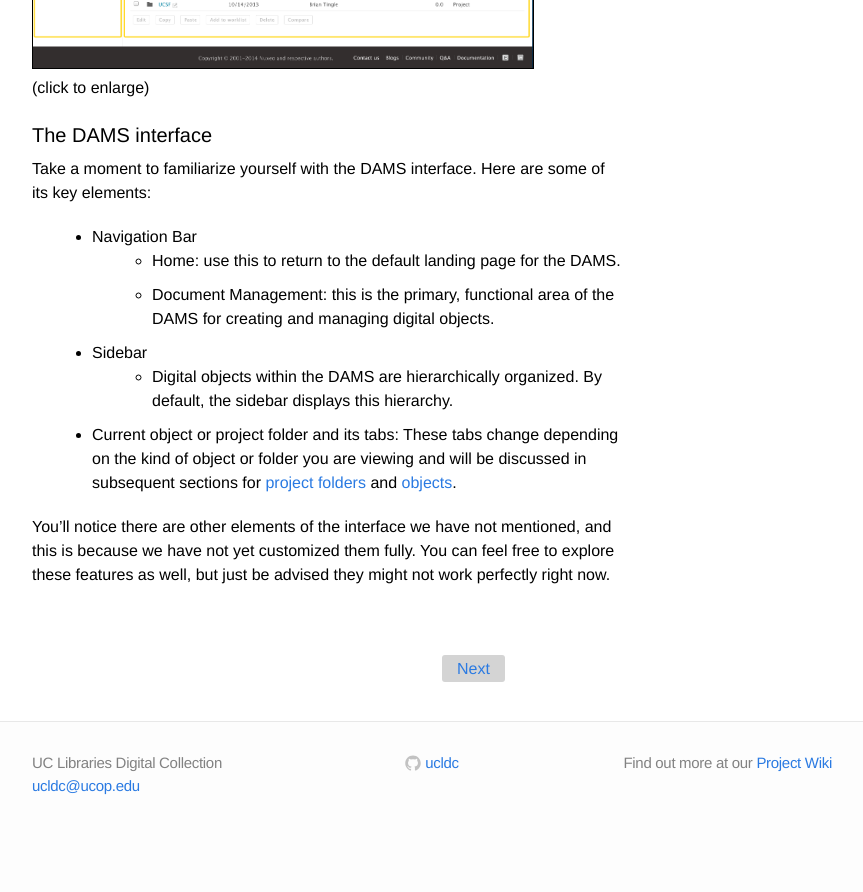
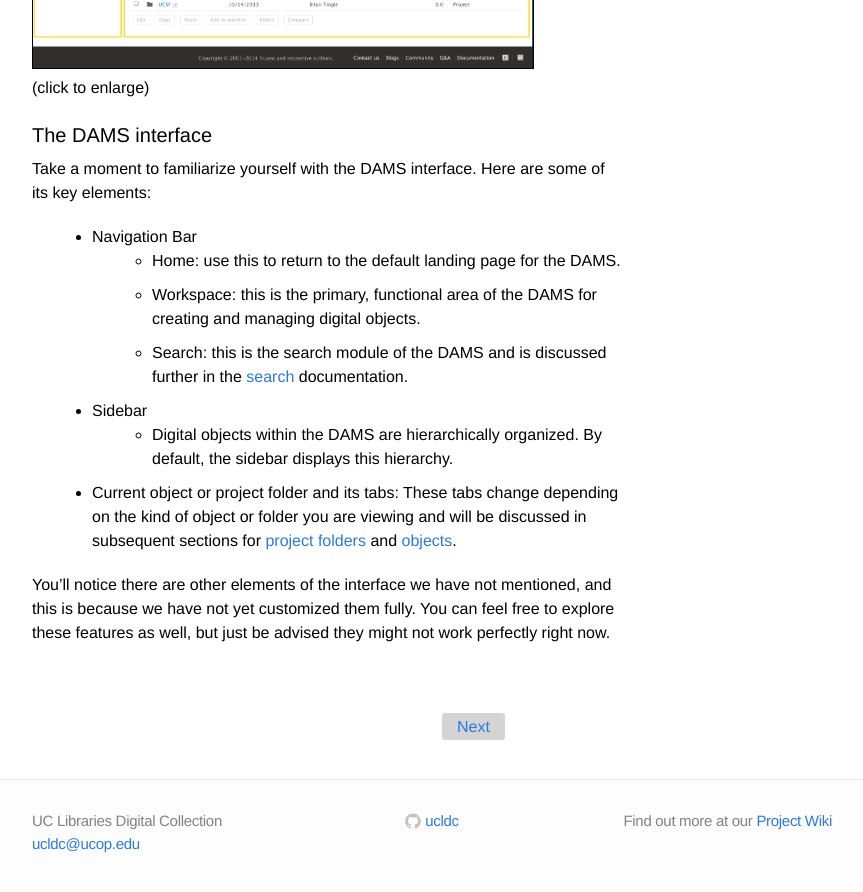
Before and after one commit to ucldc/ucldc-docs, a Jekyll site: the page built from docs/dams/index.md, in a window 1280 px wide and 900 px high, scrolled down 1800 px. Shown: the top 892 px of the window, without its empty margins (208-1071 px from the left). Built offline with Jekyll 4.4.1, drawn with Linux system fonts in a browser that asks for light colours; nearby versions of some CDN libraries; before the commit the page ends 2642 px from its top, so only the background shows below that.

Commit message:
Updated Navigation Bar for Nuxeo6 to include Workspace and Search and remove Document Management

```diff
--- a/docs/dams/index.md
+++ b/docs/dams/index.md
@@ -42,7 +42,8 @@ Take a moment to familiarize yourself with the DAMS interface. Here are some of
 
 - Navigation Bar
   - Home: use this to return to the default landing page for the DAMS.
-  - Document Management: this is the primary, functional area of the DAMS for creating and managing digital objects.
+  - Workspace: this is the primary, functional area of the DAMS for creating and managing digital objects.
+  - Search: this is the search module of the DAMS and is discussed further in the [search]({{ site.url }}{{ site.baseurl }}/docs/dams/search/) documentation.
 - Sidebar
   - Digital objects within the DAMS are hierarchically organized. By default, the sidebar displays this hierarchy.
 - Current object or project folder and its tabs: These tabs change depending on the kind of object or folder you are viewing and will be discussed in subsequent sections for [project folders]({{ site.url }}{{ site.baseurl }}/docs/dams/organization/) and [objects]({{ site.url }}{{ site.baseurl }}/docs/dams/edit-objects/).
```
